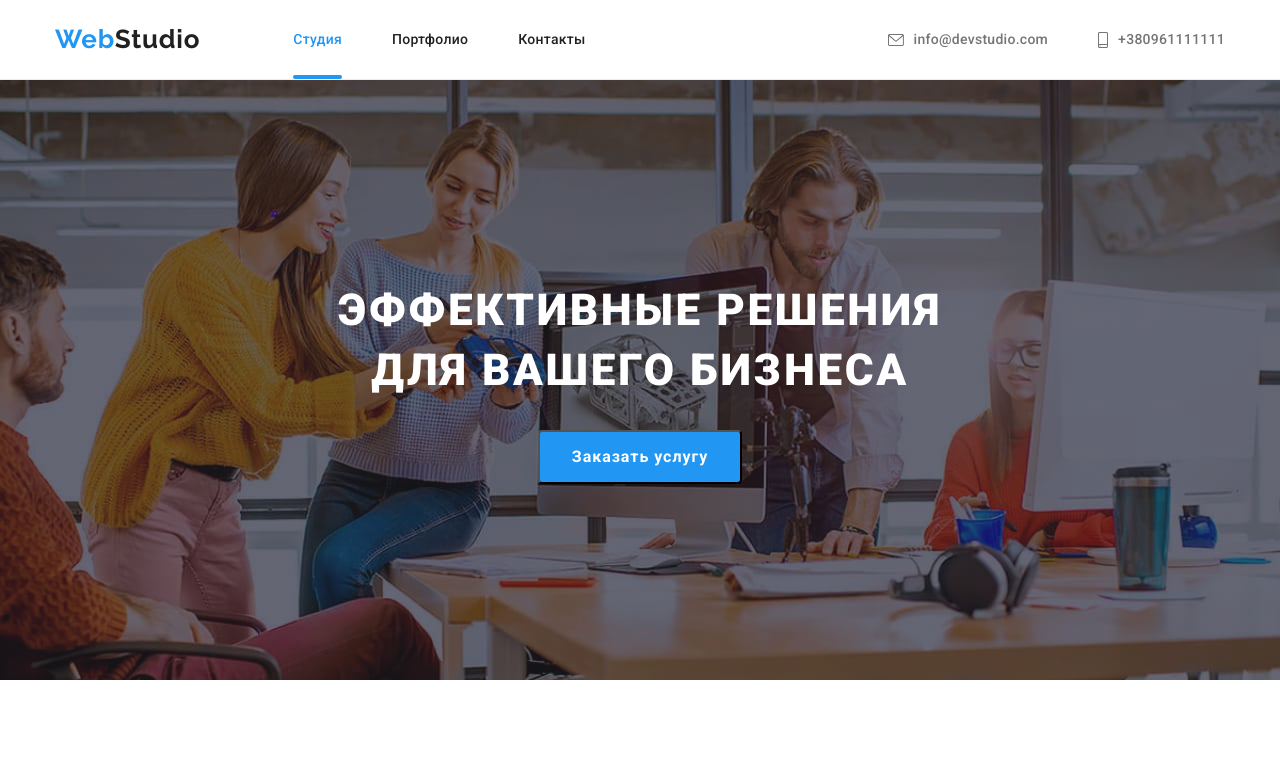
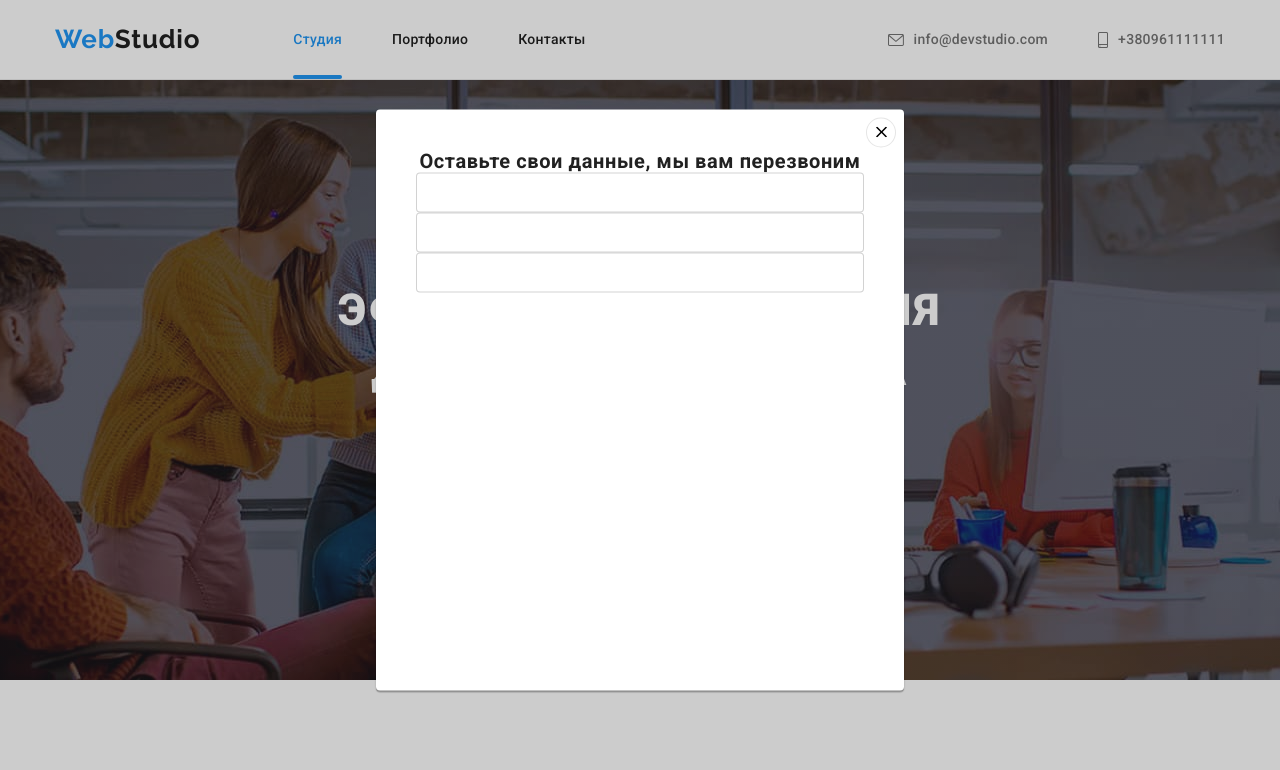
Before and after one commit to Victor8825/goit-markup-hw-06, a plain HTML site: page index.html in a window 1280 px wide. Shown: the top 770 px of the page. Drawn offline with Linux system fonts and the light colour scheme.

Commit message:
modal-input

```diff
--- a/css/styles.css
+++ b/css/styles.css
@@ -700,7 +700,7 @@ body {
   top: 50%;
   left: 50%;
 
-  min-width: 528px;
+  width: 528px;
   min-height: 581px;
 
   transform: translate(-50%, -50%) scale(1);
@@ -712,6 +712,7 @@ body {
   box-shadow: 0px 1px 3px rgba(0, 0, 0, 0.12), 0px 1px 1px rgba(0, 0, 0, 0.14),
     0px 2px 1px rgba(0, 0, 0, 0.2);
   border-radius: 4px;
+  padding: 40px;
 }
 
 .modal-close-button {
@@ -735,3 +736,26 @@ body {
   opacity: 0;
   pointer-events: none;
 }
+
+.modal-title {
+font-style: normal;
+font-weight: 700;
+font-size: 20px;
+line-height: calc(23/20);
+text-align: center;
+letter-spacing: 0.03em;
+
+color: var(--title-text-color);
+}
+
+.modal-form {
+
+}
+
+.modal-input {
+width: 100%;
+height: 40px;
+
+border: 1px solid rgba(33, 33, 33, 0.2);
+border-radius: 4px;
+}
--- a/index.html
+++ b/index.html
@@ -425,13 +425,19 @@
         </div>
       </div>
     </footer>
-    <div class="backdrop is-hidden" data-modal>
+    <div class="backdrop" data-modal>
       <div class="modal">
         <button type="button" class="modal-close-button" data-modal-close>
           <svg class="modal-icon" width="11" height="11">
             <use href="./images/icons-svg/symbol-defs.svg#icon-modal"></use>
           </svg>
         </button>
+        <p class="modal-title">Оставьте свои данные, мы вам перезвоним</p>
+        <form class="modal-form">
+          <input type="text" class="modal-input">
+          <input type="text" class="modal-input">
+          <input type="text" class="modal-input">
+        </form>
       </div>
     </div>
     <script src="./js/modal.js"></script>
```
